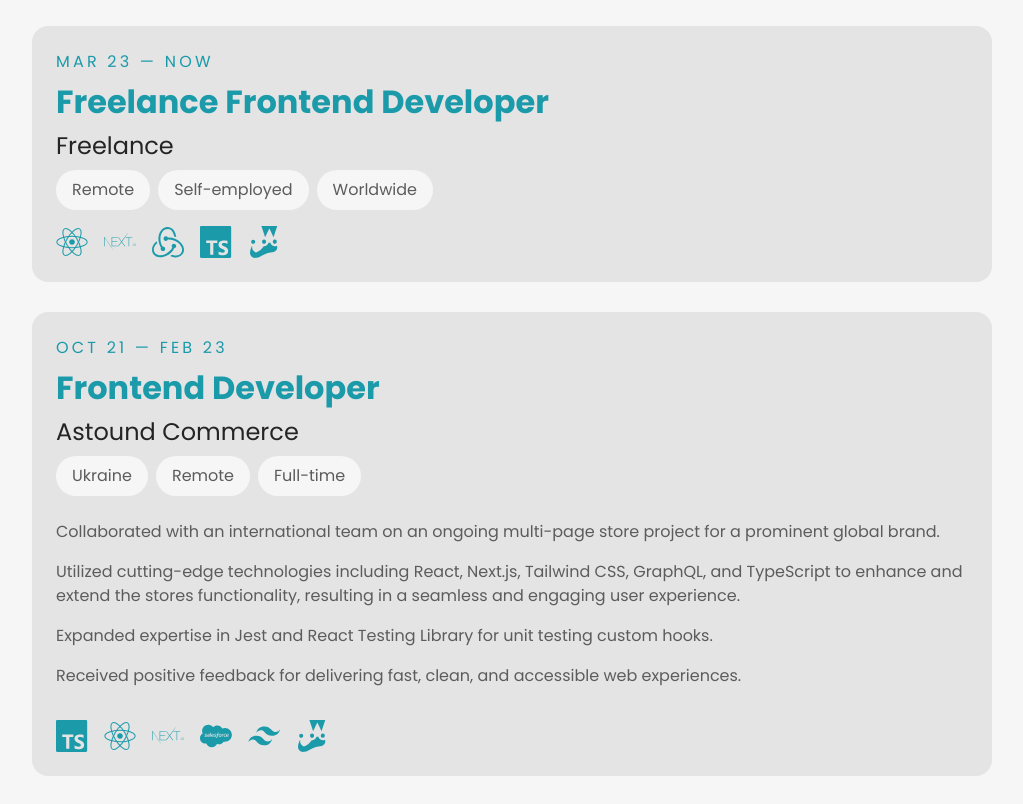
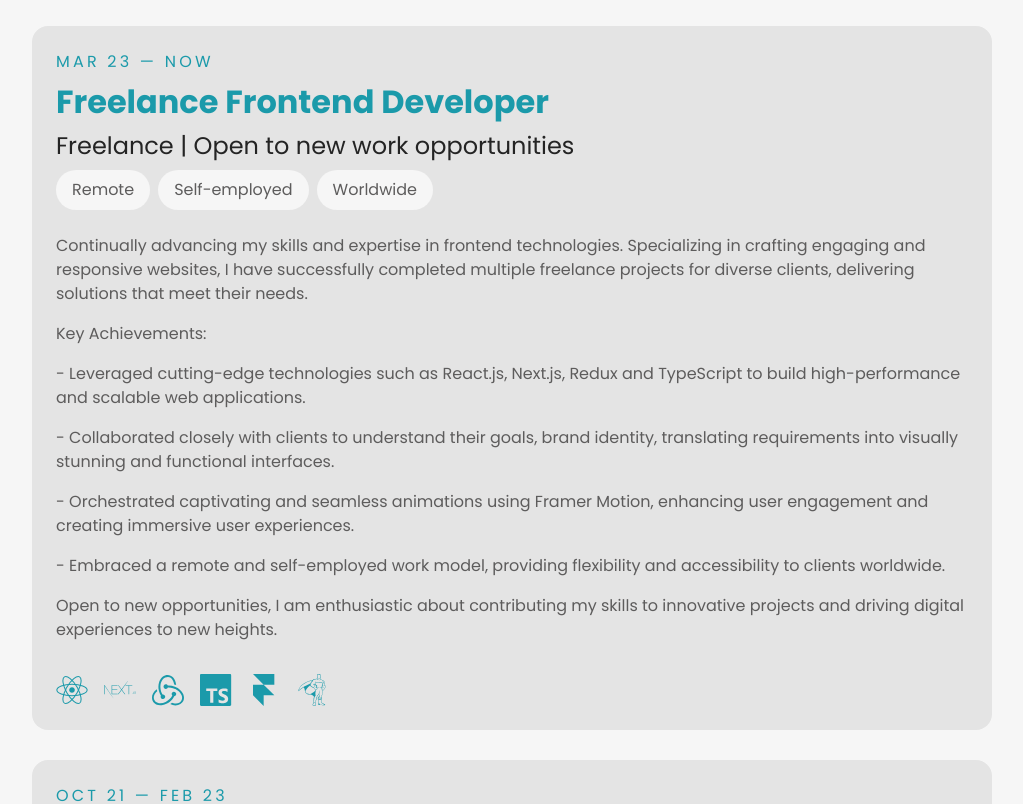
Before and after one commit to VladislavDegtyarenko/vd-developer-portfolio, a Next.js app: page / in a window 1280 px wide. Shown: the part 2360-3164 px from the top of the page, without its empty margins (128-1151 px from the left). Built offline with nearby package versions, Linux system fonts and the light colour scheme.

Commit message:
update experience

```diff
--- a/app/data/experience.ts
+++ b/app/data/experience.ts
@@ -11,19 +11,33 @@ import TailwindIcon from "/public/assets/Icons/Tailwind.svg";
 import BootstrapIcon from "/public/assets/Icons/Bootstrap.svg";
 import GulpIcon from "/public/assets/Icons/Gulp.svg";
 import WebpackIcon from "/public/assets/Icons/Webpack.svg";
+import FramerIcon from "/public/assets/Icons/Framer-Motion.svg";
+import GSAPIcon from "/public/assets/Icons/GSAP.svg";
 
 export const mainExperienceData = [
   {
     timerange: "Mar 23 — Now",
     position: "Freelance Frontend Developer",
-    company: "Freelance",
+    company: "Freelance | Open to new work opportunities",
     chips: ["Remote", "Self-employed", "Worldwide"],
+    description: `
+    Continually advancing my skills and expertise in frontend technologies. Specializing in crafting engaging and responsive websites, I have successfully completed multiple freelance projects for diverse clients, delivering solutions that meet their needs.
+
+    Key Achievements:
+    - Leveraged cutting-edge technologies such as React.js, Next.js, Redux and TypeScript to build high-performance and scalable web applications.
+    - Collaborated closely with clients to understand their goals, brand identity, translating requirements into visually stunning and functional interfaces.
+    - Orchestrated captivating and seamless animations using Framer Motion, enhancing user engagement and creating immersive user experiences.
+    - Embraced a remote and self-employed work model, providing flexibility and accessibility to clients worldwide.
+
+    Open to new opportunities, I am enthusiastic about contributing my skills to innovative projects and driving digital experiences to new heights.
+  `,
     icons: [
       { ...ReactIcon, alt: "React.js" },
       { ...NextIcon, alt: "Next.js" },
       { ...ReduxIcon, alt: "Redux" },
       { ...TSIcon, alt: "Typescript" },
-      { ...JestIcon, alt: "Jest" },
+      { ...FramerIcon, alt: "Framer Motion" },
+      { ...GSAPIcon, alt: "GSAP" },
     ],
   },
   {
--- a/app/ui/ExperienceCard.tsx
+++ b/app/ui/ExperienceCard.tsx
@@ -54,10 +54,8 @@ const StyledExpCard = styled.div<StyledExpCardProps>`
   .chips {
     display: flex;
     flex-wrap: wrap;
+    gap: 0.5em;
 
-    > * + * {
-      margin-left: 0.5em;
-    }
     > * {
       background-color: ${({ $secondary, theme }) =>
         $secondary ? theme.cardBg : theme.bg};
```
